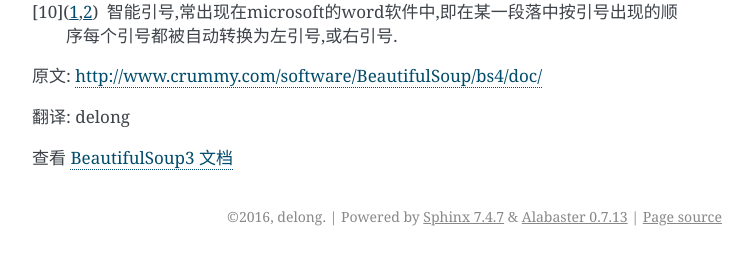
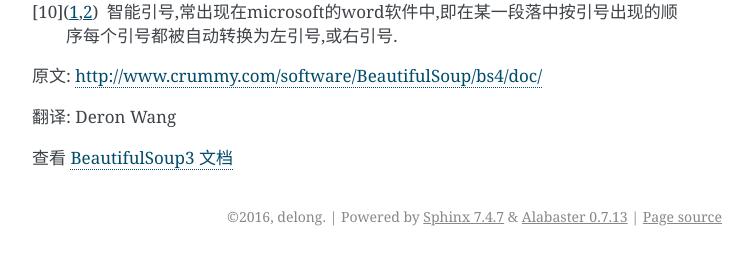
Before and after one commit to DeronW/beautifulsoup, a Sphinx documentation site: the page built from docs/index.rst, in a window 1280 px wide and 900 px high, scrolled down 56523 px. Shown: the part 644-897 px from the top of the window, without its empty margins (388-1141 px from the left). Built offline with Sphinx 7.4.7, drawn with Linux system fonts in a browser that asks for light colours.

Commit message:
update author name

```diff
--- a/docs/index.rst
+++ b/docs/index.rst
@@ -1,5 +1,5 @@
 .. BeautifulSoup文档 documentation master file, created by
-   delong wang on Fri Nov 29 13:49:30 2013.
+   Deron Wang on Fri Nov 29 13:49:30 2013.
    You can adapt this file completely to your liking, but it should at least
    contain the root `toctree` directive.
 
@@ -2734,6 +2734,6 @@ HTML或XML实体都会被解析成Unicode字符,Beautiful Soup 3版本中有很
 
 原文: http://www.crummy.com/software/BeautifulSoup/bs4/doc/
 
-翻译: delong
+翻译: Deron Wang
 
 查看 `BeautifulSoup3 文档`_
```
